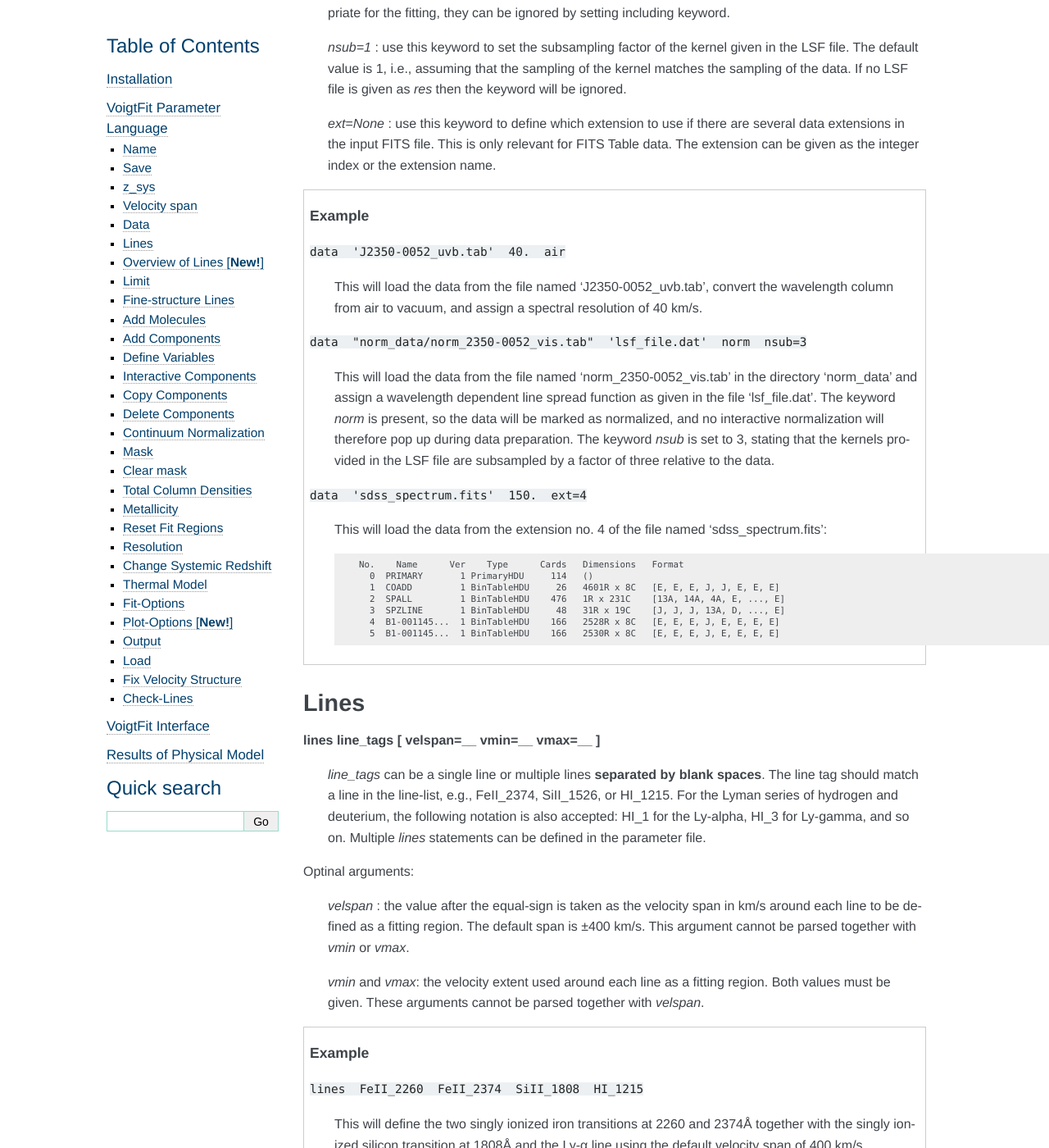
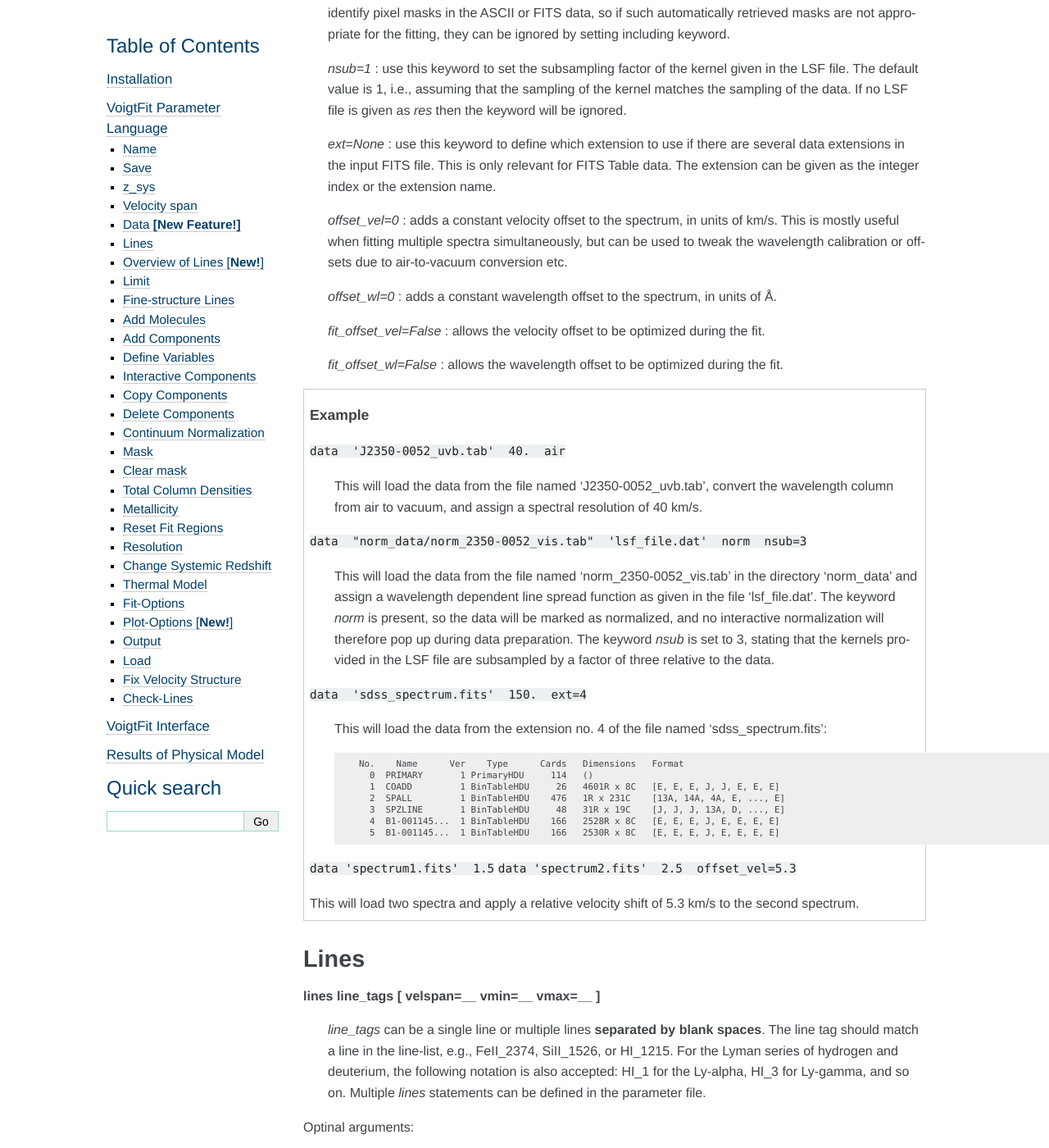
Before and after one commit to jkrogager/VoigtFit, a Sphinx documentation site: the page built from docs/documentation.rst, in a window 1280 px wide and 1400 px high, scrolled down 2812 px. Shown: the whole window at 82% size. Built offline with Sphinx 7.4.7, drawn with Linux system fonts in a browser that asks for light colours; some of the changed text lies outside the part shown.

Commit message:
Updated documentation

```diff
--- a/docs/documentation.rst
+++ b/docs/documentation.rst
@@ -130,10 +130,11 @@ or
   If only one number is given, the region is assumed to be symmetric, see *vspan* above.
 
 
-Data
-----
+Data **[New Feature!]**
+-----------------------
 
-**data  filename  resolution  [ norm   air  no-mask  nsub=1  ext=None]**
+**data  filename  resolution  [ norm   air  no-mask  nsub=1  ext=None  ...**
+**... offset_vel=0  offset_wl=0  fit_offset_vel=False  fit_offset_wl=False ]**
 
   *filename* specifies the path to the spectrum
   The file should be an ASCII table with up to four columns: wavelength, flux, error, mask
@@ -183,6 +184,16 @@ Optional arguments:
   in the input FITS file. This is only relevant for FITS Table data. The extension can be given as the integer
   index or the extension name.
 
+  *offset_vel=0* : adds a constant velocity offset to the spectrum, in units of km/s.
+  This is mostly useful when fitting multiple spectra simultaneously, but can be used to tweak
+  the wavelength calibration or offsets due to air-to-vacuum conversion etc.
+
+  *offset_wl=0* : adds a constant wavelength offset to the spectrum, in units of Å.
+
+  *fit_offset_vel=False* : allows the velocity offset to be optimized during the fit.
+
+  *fit_offset_wl=False* : allows the wavelength offset to be optimized during the fit.
+
 .. topic:: Example
 
   ``data  'J2350-0052_uvb.tab'  40.  air``
@@ -214,6 +225,11 @@ Optional arguments:
           3  SPZLINE       1 BinTableHDU     48   31R x 19C    [J, J, J, 13A, D, ..., E]
           4  B1-001145...  1 BinTableHDU    166   2528R x 8C   [E, E, E, J, E, E, E, E]
           5  B1-001145...  1 BinTableHDU    166   2530R x 8C   [E, E, E, J, E, E, E, E]
+
+  ``data 'spectrum1.fits'  1.5``
+  ``data 'spectrum2.fits'  2.5  offset_vel=5.3``
+
+  This will load two spectra and apply a relative velocity shift of 5.3 km/s to the second spectrum.
 
 
 Lines
```
Also changed, not shown: docs/index.rst (+7 -0 lines).
